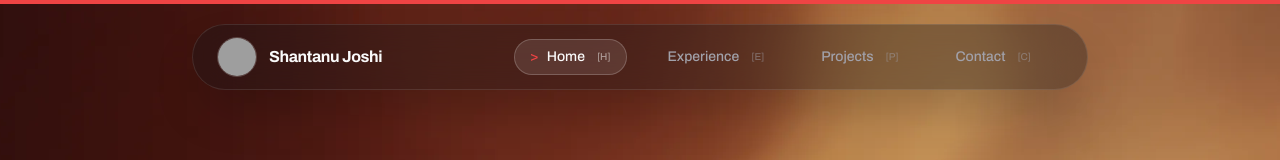
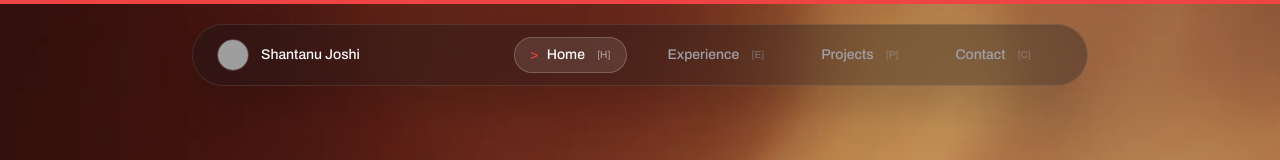
Before and after one commit to theshantanujoshi/joshiji, a Next.js app: page / in a window 1280 px wide. Shown: the top 160 px of the page. Built offline with nearby package versions, Linux system fonts and the light colour scheme; grey boxes are pictures that could not be loaded.

Commit message:
style: unify navbar logo text with nav links typography

```diff
--- a/src/components/Navigation.tsx
+++ b/src/components/Navigation.tsx
@@ -52,9 +52,9 @@ export function Navigation() {
               <img
                 src="https://github.com/theshantanujoshi.png"
                 alt="Shantanu Joshi"
-                className="w-10 h-10 rounded-full border border-white/20 group-hover:border-[var(--color-accent)] transition-all duration-300 object-cover group-hover:scale-105"
+                className="w-8 h-8 rounded-full border border-white/20 group-hover:border-[var(--color-accent)] transition-all duration-300 object-cover group-hover:scale-105"
               />
-              <span className="font-bold font-mono text-[var(--color-foreground)] tracking-tight group-hover:text-[var(--color-accent)] transition-colors">
+              <span className="text-sm font-medium font-mono text-[var(--color-foreground)] group-hover:text-[var(--color-accent)] transition-colors">
                 Shantanu Joshi
               </span>
             </Link>
```
